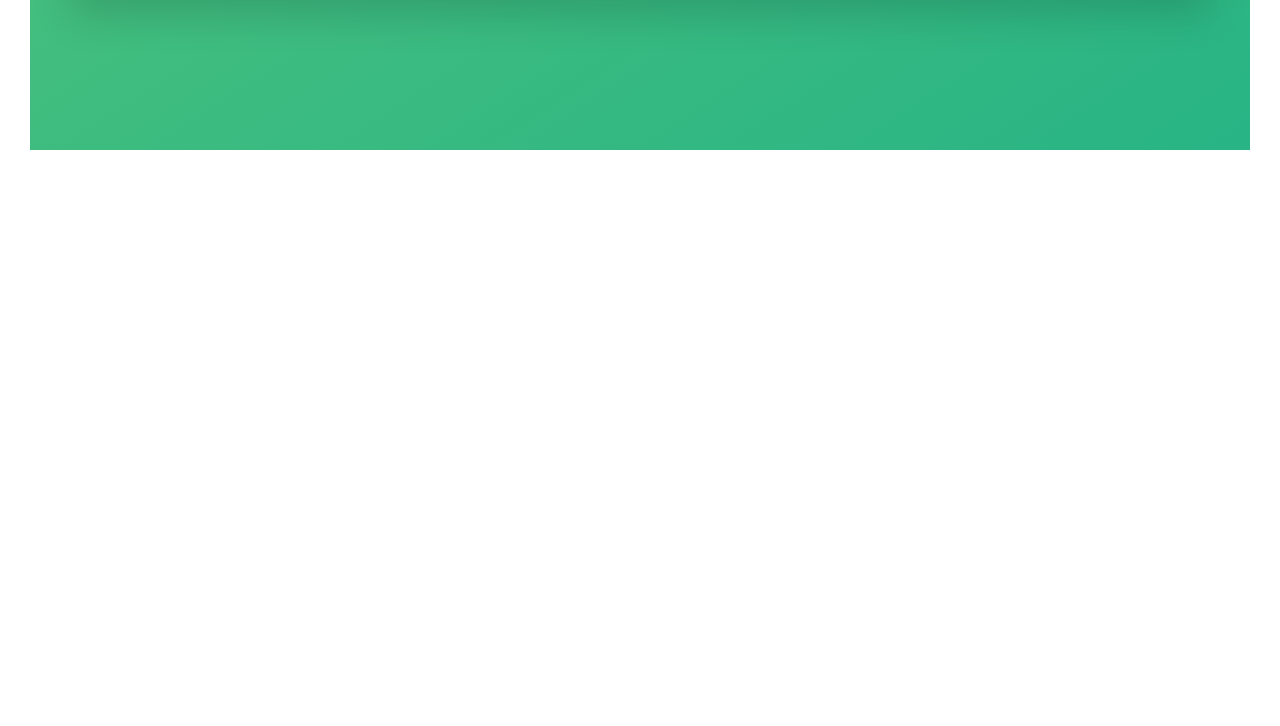
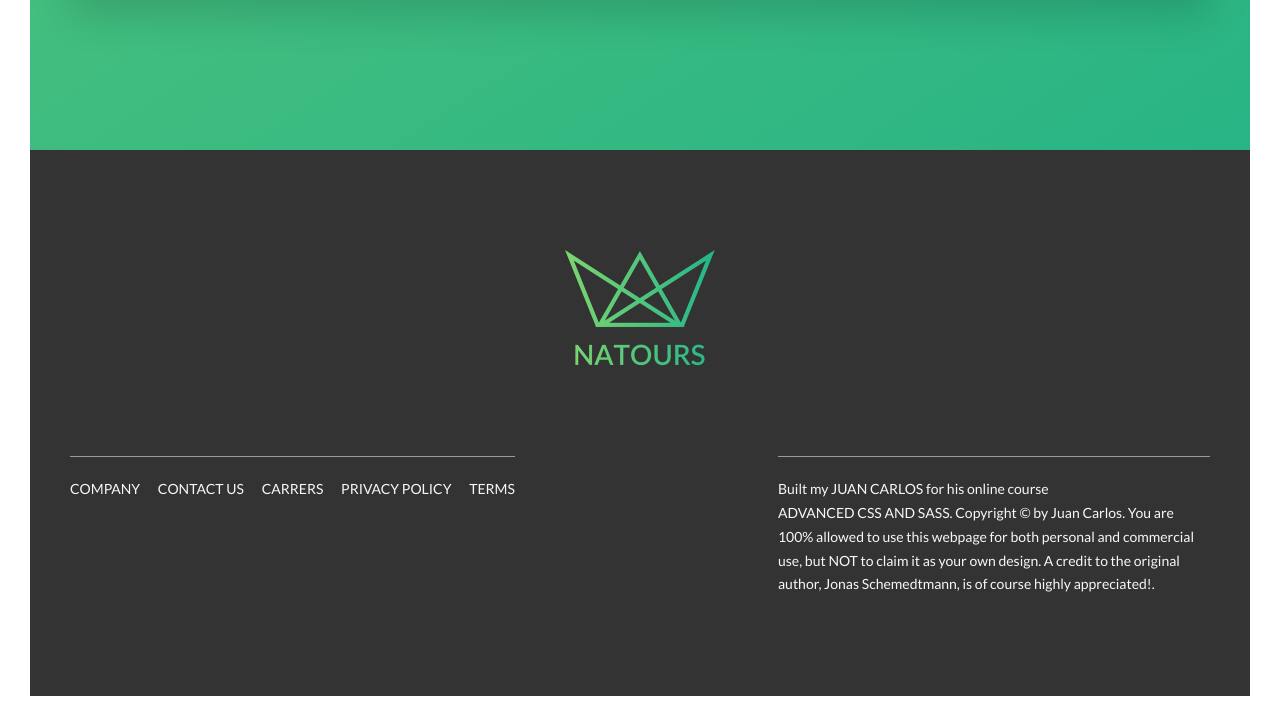
Before and after one commit to CarlosEnrique103/Natours-project, a website: page index.html in a window 1280 px wide. Shown: the part 5032-5758 px from the top of the page. Before the commit the page ends 5212 px from the top, so only its background shows below. Drawn offline with Linux system fonts and the light colour scheme.

Commit message:
Footer terminado :fire:

```diff
--- a/index.html
+++ b/index.html
@@ -283,6 +283,29 @@
                 </div>
             </section>
         </main>
+        <footer class="footer">
+            <div class="footer__logo-box">
+                <img src="img/logo-green-2x.png" alt="Full logo" class="footer__logo">
+            </div>
+            <div class="row">
+                <div class="col-1-of-2">
+                    <div class="footer__navigation">
+                        <ul class="footer__list">
+                            <li class="footer__item"><a href="#" class="footer__link">Company </a></li>
+                            <li class="footer__item"><a href="#" class="footer__link">Contact us</a></li>
+                            <li class="footer__item"><a href="#" class="footer__link">Carrers</a></li>
+                            <li class="footer__item"><a href="#" class="footer__link">Privacy policy</a></li>
+                            <li class="footer__item"><a href="#" class="footer__link">Terms</a></li>
+                        </ul>
+                    </div>
+                </div>
+                <div class="col-1-of-2">
+                    <p class="footer__copyright">
+                        Built my <a href="#" class="footer__link">Juan Carlos</a> for his online course <a href="#" class="footer__link">Advanced CSS and Sass</a>. Copyright &copy; by Juan Carlos. You are 100% allowed to use this webpage for both personal and commercial use, but NOT to claim it as your own design. A credit to the original author, Jonas Schemedtmann, is of course highly appreciated!.
+                    </p>
+                </div>
+            </div>
+        </footer>
     <!--<section>
             <div class="row">
                 <div class="col-1-of-2">
--- a/sass/abstracts/_variables.scss
+++ b/sass/abstracts/_variables.scss
@@ -17,6 +17,7 @@ $color-gray-light-2: #eee;
 
 $color-gray-dark: #777;
 $color-gray-dark-2: #999;
+$color-gray-dark-3: #333;
 
 $color-white: #fff;
 $color-dark: #000;
--- /dev/null
+++ b/sass/layout/_footer.scss
@@ -0,0 +1,61 @@
+.footer {
+    background-color: $color-gray-dark-3;
+    padding: 10rem 0;
+    font-size: 1.4rem;
+
+    &__logo-box {
+        text-align: center;
+        margin-bottom: 8rem;
+    }
+
+    &__logo {
+        width: 15rem;
+        height: auto;
+    }
+
+    &__navigation {
+        border-top: 1px solid $color-gray-dark-2;
+        padding-top: 2rem;
+        display: inline-block;
+    }
+
+    &__list {
+        list-style: none;
+    }
+
+    &__item {
+        display: inline-block;
+
+        &:not(:last-child) {
+            margin-right: 1.5rem;
+        }
+    }
+
+    &__link {
+
+        &:link,
+        &:visited {
+            color: $color-gray-light-1;
+            background-color: $color-gray-dark-3;
+            text-decoration: none;
+            text-transform: uppercase;
+            display: inline-block;
+            transition: all .2 s;
+        }
+
+        &:hover,
+        &:active {
+            color: $color-primary;
+            box-shadow: 0 1rem 2rem rgba($color-dark, .4);
+            transform: rotate(3deg) scale(1.3);
+        }
+    }
+
+    &__copyright {
+        color: $color-gray-light-1;
+        border-top: 1px solid $color-gray-dark-2;
+        padding-top: 2rem;
+        float: right;
+        width: 80%;
+    }
+}
--- a/sass/main.scss
+++ b/sass/main.scss
@@ -21,6 +21,8 @@
 
 @import "layout/grid";
 @import "layout/header";
+@import "layout/footer";
+
 
 
 @import "pages/home";
```
Also changed, not shown: css/style.css.
